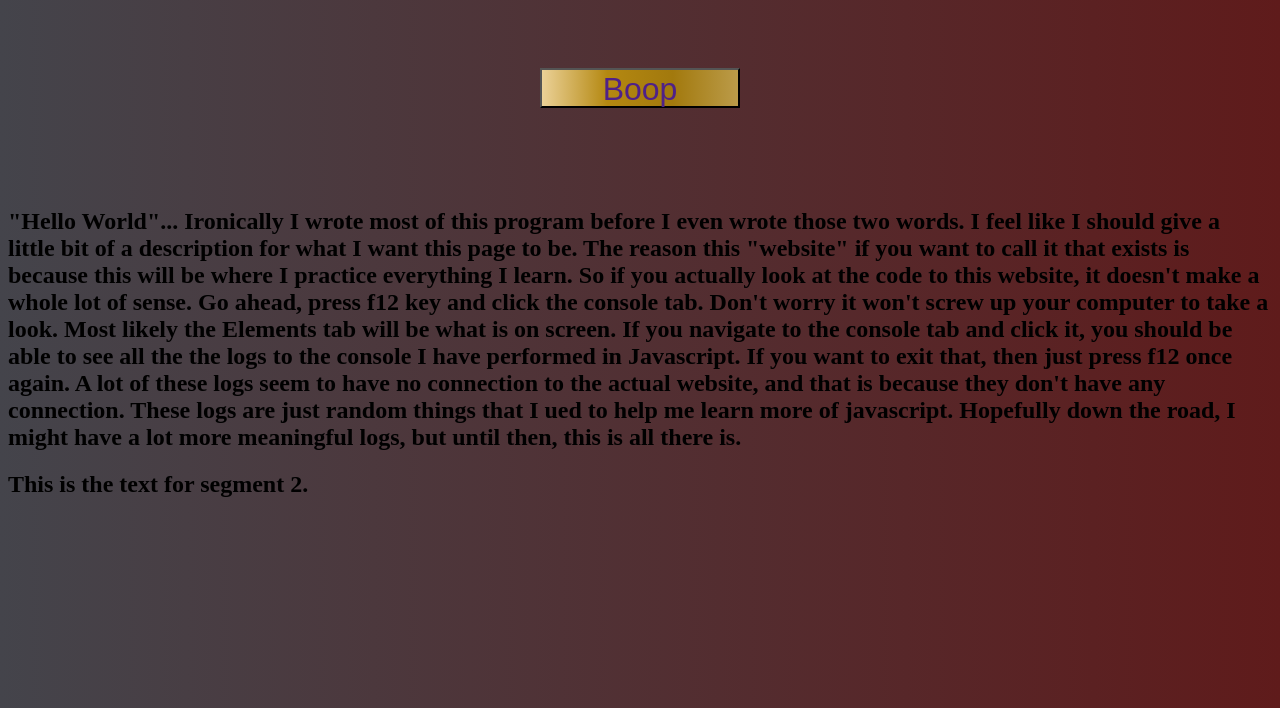
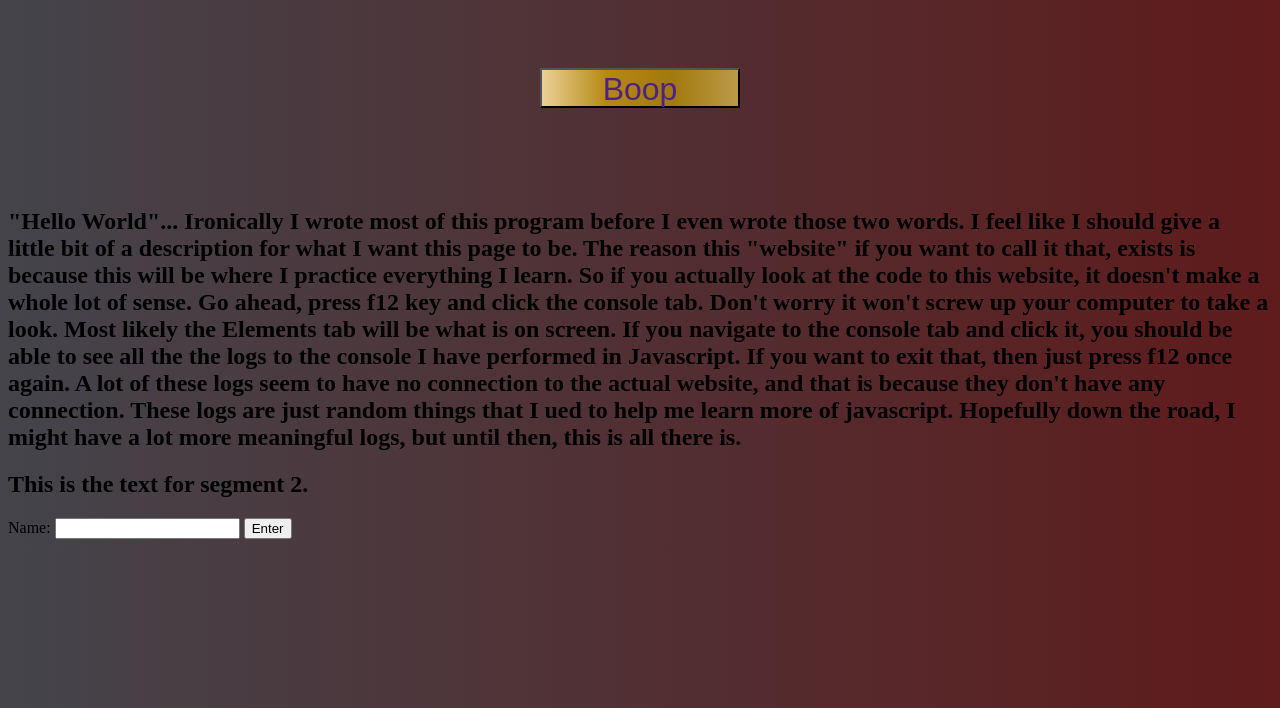
Before and after one commit to Jacob398/javascript-programming-training, a plain HTML site: page index.html in a window 1280 px wide. Shown: the part 92-800 px from the top of the page. Drawn offline with Linux system fonts and the light colour scheme.

Commit message:
Some last minute changes and work done

```diff
--- a/index.html
+++ b/index.html
@@ -18,6 +18,11 @@
   </div>
   <h2 id="myText1"></h2>
   <h2 id="myText2"></h2>
+  <form>
+    <label for="name">Name:</label>
+    <input type="text" id="name" name="name">
+    <input type="submit" value="Enter">
+  </form>
   <script src='index.js'></script>
 </body>
 </html>
--- a/index.js
+++ b/index.js
@@ -231,6 +231,7 @@ document.getElementById('mainButton').onclick = ()=>{
 //I could have used this code above, but I wanted to make it where I only used one txt file and pulled multiple txt's from it. As of right now
 //that fetches the entire file, and I just want it to fetch parts...'
 
+//need to talk to matt about below code
 fetch('myTextFile.txt')
 .then(response => response.text())
 .then(data => {
@@ -254,3 +255,9 @@ fetch('myTextFile.txt')
 .catch(error =>{
     console.error('Error:', error);
 });
+
+
+//making input java code
+const nameInput = document.getElementById('name');
+const nameValue = nameInput.value;
+console.log(nameValue);
```
Also changed, not shown: myTextFile.txt.
